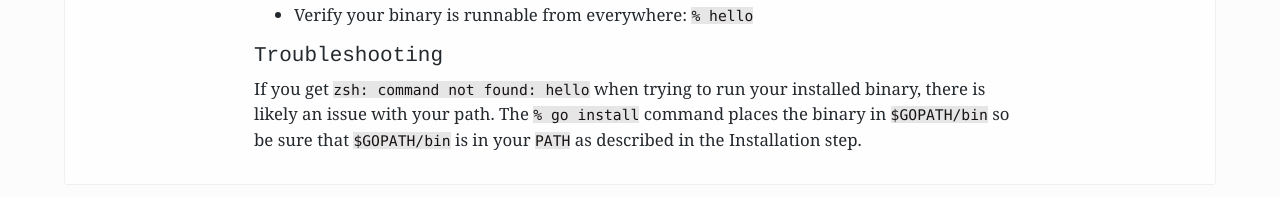
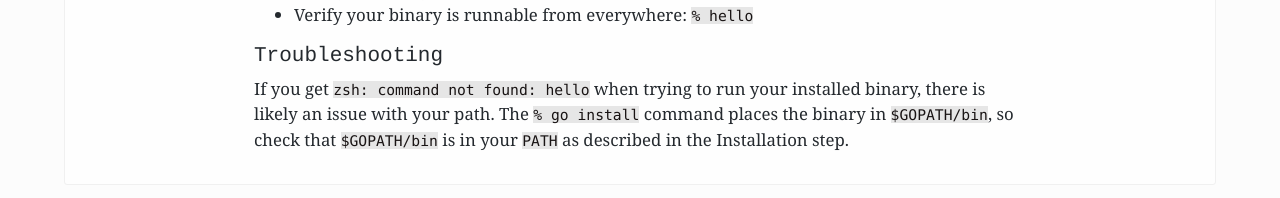
Before and after one commit to francojposa/personal-site, a Jekyll site: the page built from _dev_setup_guides/golang_setup_macos.md, in a window 1280 px wide. Shown: the part 1382-1580 px from the top of the page. Built offline with Jekyll 4.4.1, drawn with Linux system fonts in a browser that asks for light colours.

Commit message:
Clarification in golang setup guide

```diff
--- a/_dev_setup_guides/golang_setup_macos.md
+++ b/_dev_setup_guides/golang_setup_macos.md
@@ -51,4 +51,4 @@ func main() {
 * Verify your binary is runnable from everywhere: `% hello`
 
 ### Troubleshooting
-If you get `zsh: command not found: hello` when trying to run your installed binary, there is likely an issue with your path. The `% go install` command places the binary in `$GOPATH/bin` so be sure that `$GOPATH/bin` is in your `PATH` as described in the Installation step.
+If you get `zsh: command not found: hello` when trying to run your installed binary, there is likely an issue with your path. The `% go install` command places the binary in `$GOPATH/bin`, so check that `$GOPATH/bin` is in your `PATH` as described in the Installation step.
```
